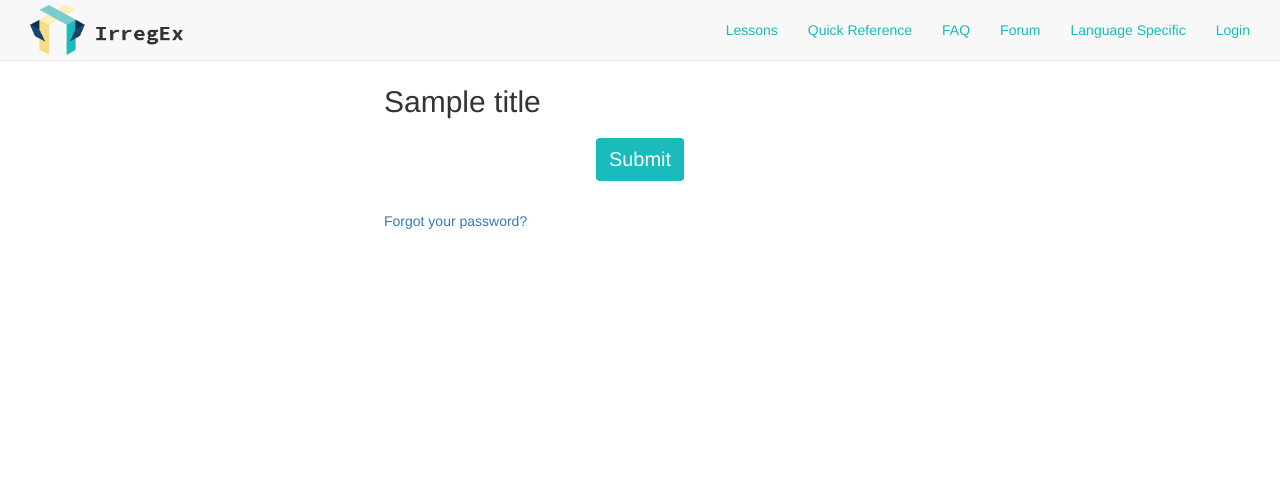
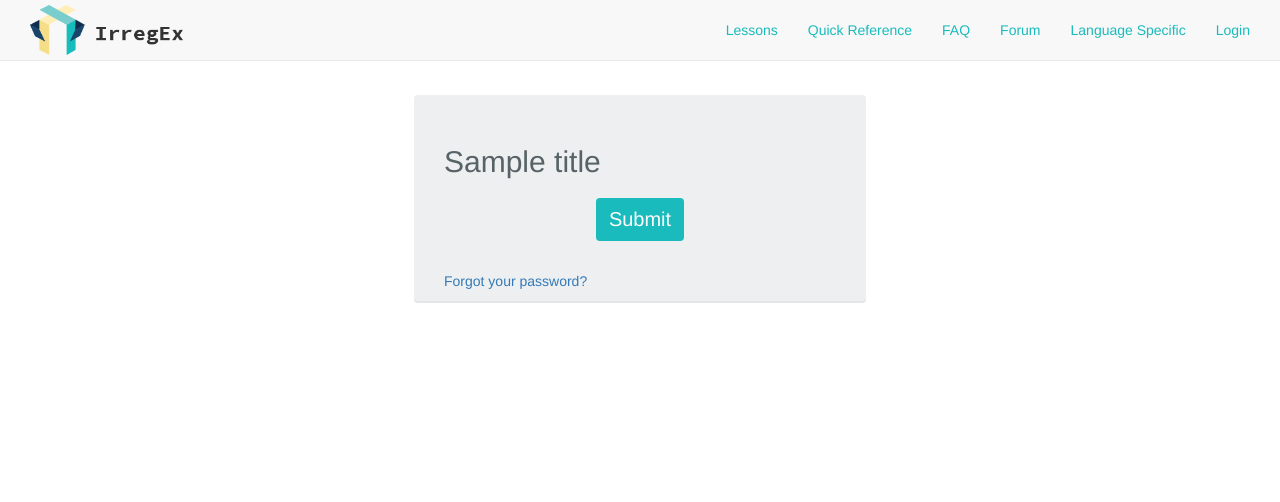
Before and after one commit to audiolion/WebII-Group-Project, a Django app: template Django_Files/home/templates/form.html in a window 1280 px wide. Shown: the top 502 px of the page. Run offline with Django 3.2, Linux system fonts and the light colour scheme; the template is opened without the code that fills it: most values are stand-ins (such as "Sample title", 1, 10 or a date in 2020); some libraries are stand-ins or nearby versions.

Commit message:
added back in styling for login form

```diff
--- a/Django_Files/home/templates/form.html
+++ b/Django_Files/home/templates/form.html
@@ -8,6 +8,7 @@
 
 {% block content %}
 <form action="" method="post" enctype="multipart/form-data">
+    <div class="material-box">
     {% csrf_token %}
     <h2>{{ title }}</h2>
     {{ form }}
@@ -23,5 +24,6 @@
         {% endif %}
         <a href="{% url 'django.contrib.auth.views.password_reset' %}">Forgot your password?</a>
     </div>
+  </div>
 </form>
 {% endblock %}
```
